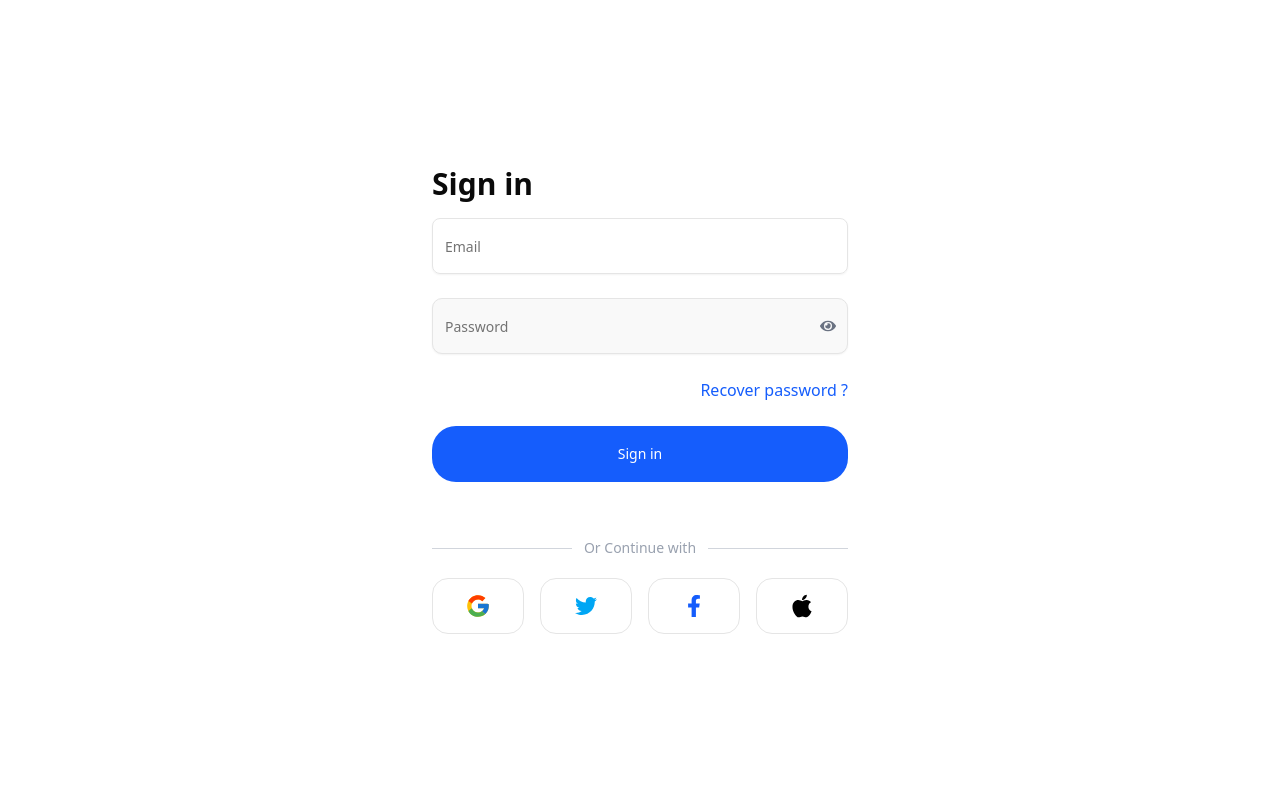
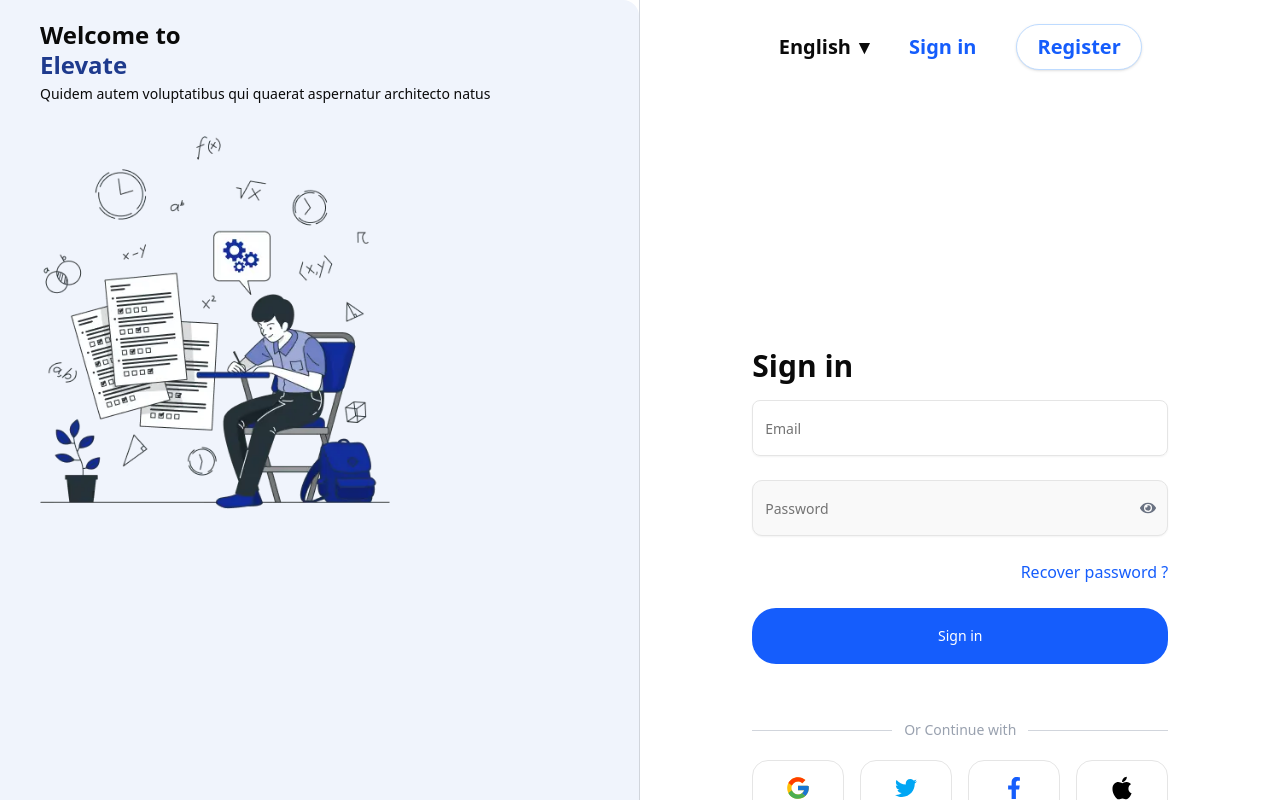
Before and after one commit to AmAny55555/elevate, a Next.js app: page /login in a window 1280 px wide. Shown: the top 800 px of the page. Built offline with nearby package versions, Linux system fonts and the light colour scheme.

Commit message:
fix register button style + layout responsive

```diff
--- /dev/null
+++ b/app/(auth)/AuthTabs.tsx
@@ -0,0 +1,50 @@
+"use client";
+
+import Link from "next/link";
+import { usePathname } from "next/navigation";
+
+export default function AuthTabs() {
+  const pathname = usePathname();
+
+  const isLogin = pathname === "/login";
+  const isRegister = pathname === "/register";
+
+  return (
+    <div className="flex gap-10 mb-10 items-center justify-center text-xl font-semibold">
+      <div className="flex items-center gap-2 cursor-pointer select-none">
+        <p className="">English</p>
+        <span className=" text-xl">▾</span>
+      </div>
+
+      <Link
+        href="/login"
+        className={`text-blue-600 hover:text-blue-800 transition-colors ${
+          isLogin && "font-bold"
+        }`}
+      >
+        Sign in
+      </Link>
+
+      <Link
+        href="/register"
+        className={`
+    px-5 py-2
+    rounded-full
+    text-blue-600
+    bg-white
+    border border-blue-200
+    shadow-sm
+    transition-all
+    duration-200
+    hover:bg-blue-300 hover:text-white hover:border-blue-600 hover:shadow-md
+    ${
+      isRegister &&
+      "bg-blue-600 text-blue-600 border-blue-600 shadow-md font-semibold"
+    }
+  `}
+      >
+        Register
+      </Link>
+    </div>
+  );
+}
--- /dev/null
+++ b/app/(auth)/layout.tsx
@@ -0,0 +1,21 @@
+import LeftSide from "@/app/home/LeftSide";
+import AuthTabs from "./AuthTabs";
+
+export default function AuthLayout({
+  children,
+}: {
+  children: React.ReactNode;
+}) {
+  return (
+    <div className="flex flex-col md:flex-row min-h-screen">
+      <LeftSide />
+
+      <div className="hidden md:block w-[1px] bg-gray-300 shadow-gray-400"></div>
+
+      <div className="w-full md:w-1/2 flex flex-col gap-4 px-6 md:px-10 pt-6 pb-10">
+        <AuthTabs />
+        <div className="mt-14">{children}</div>
+      </div>
+    </div>
+  );
+}
--- /dev/null
+++ b/app/home/LeftSide.tsx
@@ -0,0 +1,25 @@
+import React from "react";
+import Image from "next/image";
+
+export default function LeftSide() {
+  return (
+    <div className="hidden md:flex bg-[#f0f4fc] w-full md:w-1/2 min-h-screen pl-10 pt-5 rounded-tr-2xl rounded-br-2xl">
+      <div>
+        <p className="text-2xl font-bold leading-tight">
+          Welcome to <span className="text-[#1e3a8d] block">Elevate</span>
+          <span className="text-sm font-normal block mt-1">
+            Quidem autem voluptatibus qui quaerat aspernatur architecto natus
+          </span>
+        </p>
+
+        <Image
+          src="/bro.webp"
+          width={350}
+          height={350}
+          alt="welcome-person"
+          className="mt-8"
+        />
+      </div>
+    </div>
+  );
+}
--- a/app/page.tsx
+++ b/app/page.tsx
@@ -1,5 +1,6 @@
-import Image from "next/image";
+// app/page.tsx
+import { redirect } from "next/navigation";
 
 export default function Home() {
-  return <div></div>;
+  redirect("/login");
 }
```
Also changed, not shown: public/bro.webp (added).
